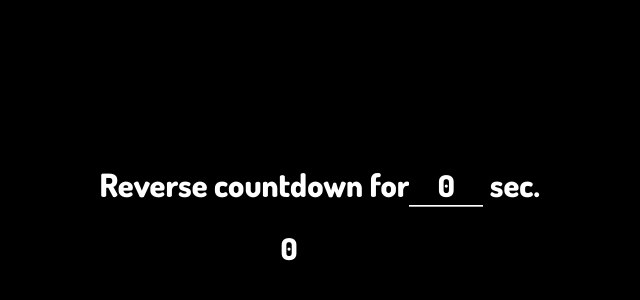
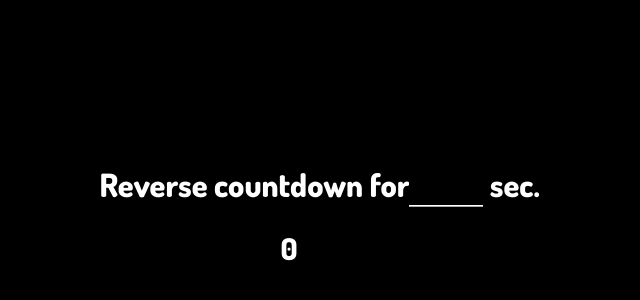
Before and after one commit to manish-rajpurohitt/React-Assignments-Set-2---Countdown-Timer, a React app: page / in a window 1280 px wide. Shown: the part 118-418 px from the top of the page, without its empty margins (351-991 px from the left). Built offline with nearby package versions, Linux system fonts and the light colour scheme; a web font is replaced by a local one.

Commit message:
Update App.js

```diff
--- a/src/components/App.js
+++ b/src/components/App.js
@@ -3,7 +3,7 @@ import '../styles/App.css';
 
 const App = () => {
   // write your code here
-  const [input,setInput] = React.useState(0);
+  const [input,setInput] = React.useState();
   const [time,setTime] = React.useState(0);
   const handleUserKeyPress = (e)=>{
     if(e.key !== "Enter" || isNaN(Number(input))) return;
```
